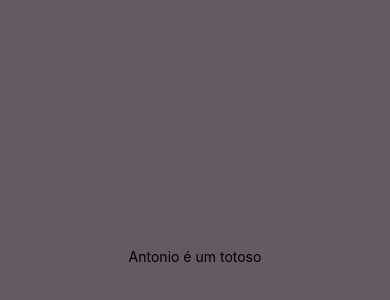
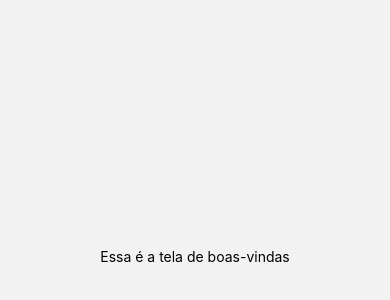
Before and after one commit to Enuly/Registro-de-Queixas-Municipais, a React Native app: screen /welcome in a window 390 px wide. Shown: the part 166-466 px from the top of the page. Built offline with nearby package versions, Linux system fonts and the light colour scheme.

Commit message:
modificações #1

```diff
--- a/App.js
+++ b/App.js
@@ -1,20 +1,12 @@
 import { StatusBar } from 'expo-status-bar';
-import { StyleSheet, Text, View } from 'react-native';
-
+import {  Text, View } from 'react-native';
+import Router from './src/routers/router';
+import { NavigationContainer } from '@react-navigation/native';
 export default function App() {
   return (
-    <View style={styles.container}>
-      <Text>Antonio é um totoso</Text>
-      <StatusBar style="auto" />
-    </View>
+    <NavigationContainer>
+      <Router/>
+    </NavigationContainer>
+
   );
 }
-
-const styles = StyleSheet.create({
-  container: {
-    flex: 1,
-    backgroundColor: 'rgb(100,90,100)',
-    alignItems: 'center',
-    justifyContent: 'center',
-  },
-});
--- a/package.json
+++ b/package.json
@@ -9,6 +9,8 @@
     "web": "expo start --web"
   },
   "dependencies": {
+    "@react-navigation/native": "^6.1.17",
+    "@react-navigation/stack": "^6.3.29",
     "expo": "~51.0.2",
     "expo-status-bar": "~1.12.1",
     "react": "18.2.0",
--- /dev/null
+++ b/src/routers/router.js
@@ -0,0 +1,17 @@
+import { createStackNavigator } from "@react-navigation/stack";
+import Welcome from "../screens/Welcome/welcome";
+const Stack = createStackNavigator()
+export default function Router(){
+    return(
+
+            <Stack.Navigator>
+            <Stack.Screen
+             name="welcome"
+             component={Welcome}
+             options={{headerShown:false}}
+             />
+        </Stack.Navigator>
+
+
+    )
+}
--- /dev/null
+++ b/src/screens/Welcome/style.js
@@ -0,0 +1,9 @@
+import { StyleSheet } from "react-native";
+
+export const style = StyleSheet.create({
+    container:{
+        flex:1,
+        alignItems:"center",
+        justifyContent:"center"
+    }
+})
--- /dev/null
+++ b/src/screens/Welcome/welcome.js
@@ -0,0 +1,9 @@
+import { View, Text } from "react-native"
+import { style } from "./style"
+export default function Welcome(){
+    return(
+        <View style={style.container}>
+            <Text>Essa é a tela de boas-vindas</Text>
+        </View>
+    )
+}
```
Also changed, not shown: 1 other file (tests, documents, lock files or other folders).
